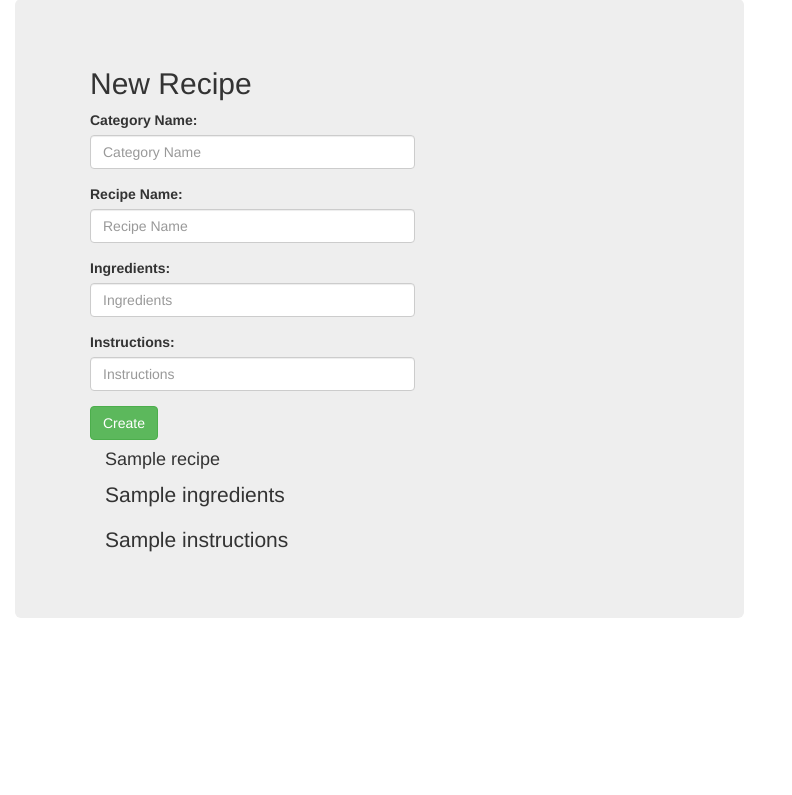
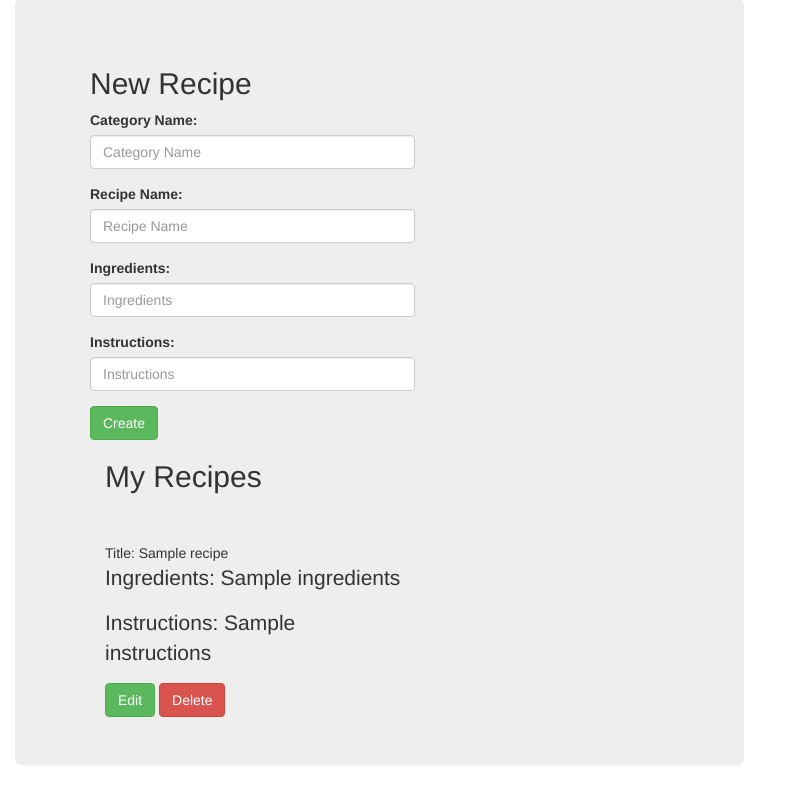
Before and after one commit to nyandiekaFelix/yummy-recipes, a Flask app: template yummy_recipes/templates/recipes_detail.html in a window 1280 px wide. Shown: the part 72-867 px from the top of the page, without its empty margins (0-792 px from the left). Before the commit the page ends 690 px from the top, so only its background shows below. Run offline with Flask 2, Linux system fonts and the light colour scheme; the template is opened without the code that fills it: values that come from a table or form of the project are taken from there, most other values are stand-ins (such as "Sample title", 1, 10 or a date in 2020); some libraries are stand-ins or nearby versions.

Commit message:
[feat]: Enale viewing of recipes

```diff
--- a/yummy_recipes/templates/recipes_detail.html
+++ b/yummy_recipes/templates/recipes_detail.html
@@ -21,12 +21,21 @@
         </div>
         <div class="col-md-7 rec-categs">
             <div class="container col-md-12">
+                <h2>My Recipes</h2>
+                <br/>
+                <br/>
                 {% for recipe in recs %}
-                    <div class="recipe">
-                        <h4> {{ recipe.recipe_name }} </h4>
-                        <p> {{ recipe.ingredients }} </p>
-                        <p> {{ recipe.instructions }} </p>
-                    </div>
+                    {% if recipe.category_name is not none %}
+                        <thead class="recipe">
+                            <th>Title: {{ recipe.recipe_name }} </th>
+                        </thead>
+                        <tbody>
+                            <p>Ingredients: {{ recipe.ingredients }} </p>
+                            <p>Instructions: {{ recipe.instructions }} </p>
+                        </tbody>
+                        <button class="btn btn-md btn-success">Edit</button>
+                        <button class="btn btn-md btn-danger">Delete</button>
+                    {% endif %}
                 {% endfor %}
             </div>
         </div>
```
Also changed, not shown: yummy_recipes/views.py (+8 -8 lines).
